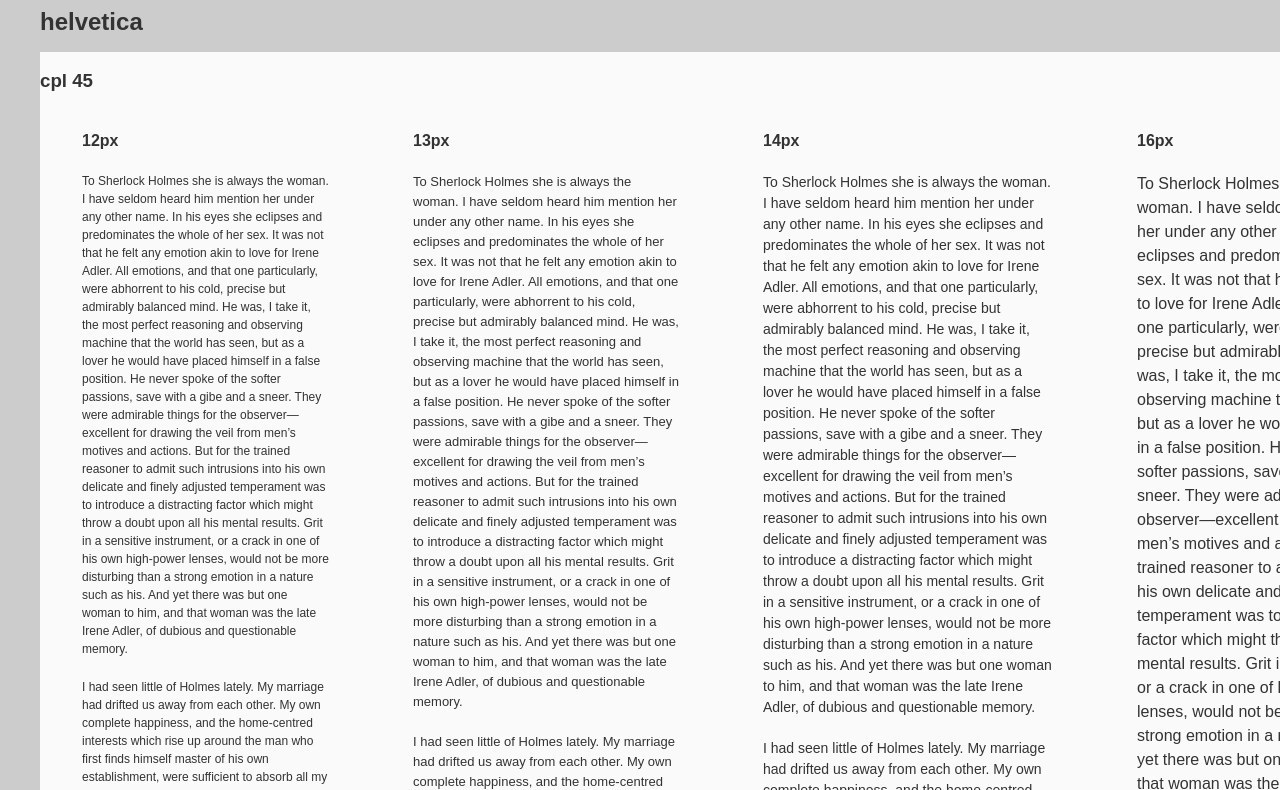
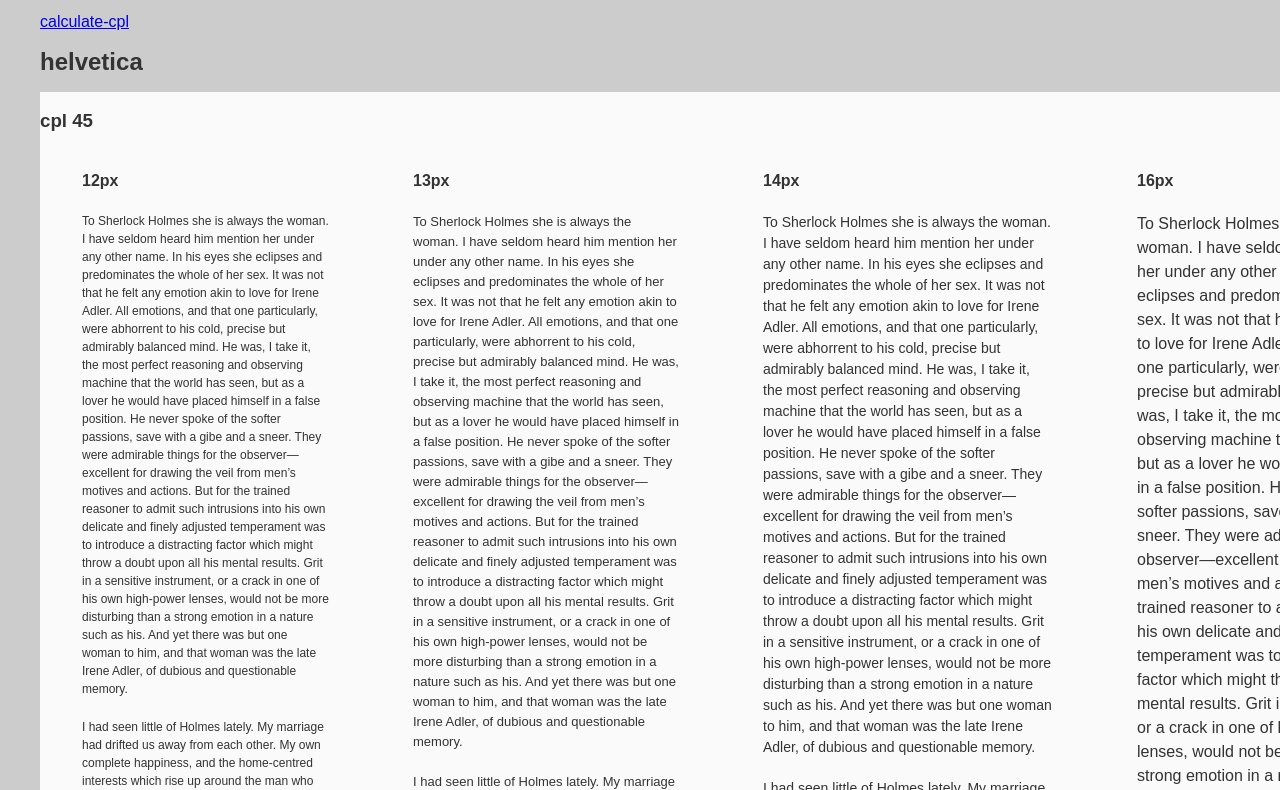
Before and after one commit to paulhhowells/readability, a plain HTML site: page index.html in a window 1280 px wide. Shown: the part 100-890 px from the top of the page. Drawn offline with Linux system fonts and the light colour scheme.

Commit message:
adjusted links to calculate columns per line

```diff
--- a/index.html
+++ b/index.html
@@ -52,6 +52,7 @@
 <body>
     <div class="wrapper">
         <h1>readability</h1>
+        <p><a href="calculate-cpl.html">calculate-cpl</a></p>
 
         <h2>helvetica</h2>
 
@@ -1652,7 +1653,7 @@
         <!--
     01 <br />02 <br />03 <br />04 <br />05 <br />05 <br />07 <br />08 <br />09 <br />10 <br />11 <br />12 <br />13 <br />14 <br />15 <br />16 <br />17 <br />18 <br />19 <br />20 <br />21 <br />22 <br />23 <br />24 <br />25 <br />26 <br />27 <br />28 <br />29 <br />30 <br />31 <br />32 <br />33 <br />34 <br />35 <br />36 <br />37 <br />38 <br />39 <br />40 <br />41 <br />42 <br />43 <br />44 <br />45 <br />46 <br />47 <br />48 <br />49 <br />50 <br />51 <br />52 <br />53 <br />54 <br />55 <br />56 <br />57 <br />58 <br />59 <br />60 <br />61 <br />62 <br />63 <br />64 <br />65 <br />66 <br />67 <br />68 <br />69 <br />70 <br />71 <br />72 <br />73 <br />74 <br />75 <br />76 <br />77 <br />78 <br />79 <br />80 <br />81 <br />82 <br />83 <br />84 <br />85 <br />86 <br />87 <br />88 <br />89 <br />90 <br />91 <br />92 <br />93 <br />94 <br />95 <br />96 <br />97 <br />98 <br />99 <br />100 <br />101 <br />102 <br />103 <br />104 <br />105 <br />105 <br />107 <br />108 <br />109 <br />110 <br />111 <br />112 <br />113 <br />114 <br />115 <br />116 <br />117 <br />118 <br />119 <br />120 <br />121 <br />122 <br />123 <br />124 <br />125 <br />126 <br />127 <br />128 <br />129 <br />130 <br />131 <br />132 <br />133 <br />134 <br />135 <br />136 <br />137 <br />138 <br />139 <br />140 <br />141 <br />142 <br />143 <br />144 <br />145 <br />146 <br />147 <br />148 <br />149 <br />150 <br />
     -->
+        <a href="calculate-cpl.html">calculate-cpl</a>
     </div>
-    <a href="calculate-cpl.html">calculate-cpl</a>
 </body>
 </html>
```
